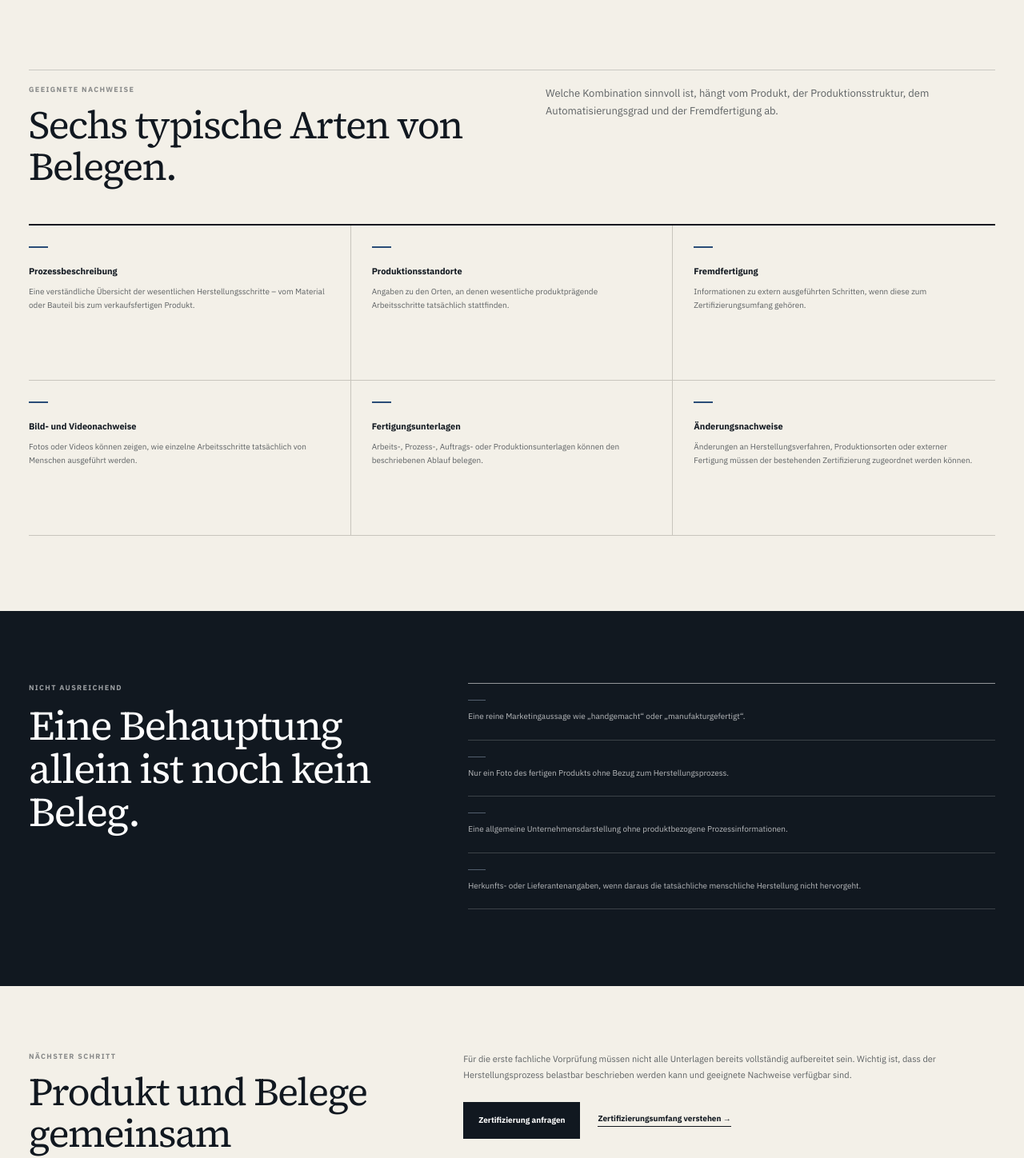
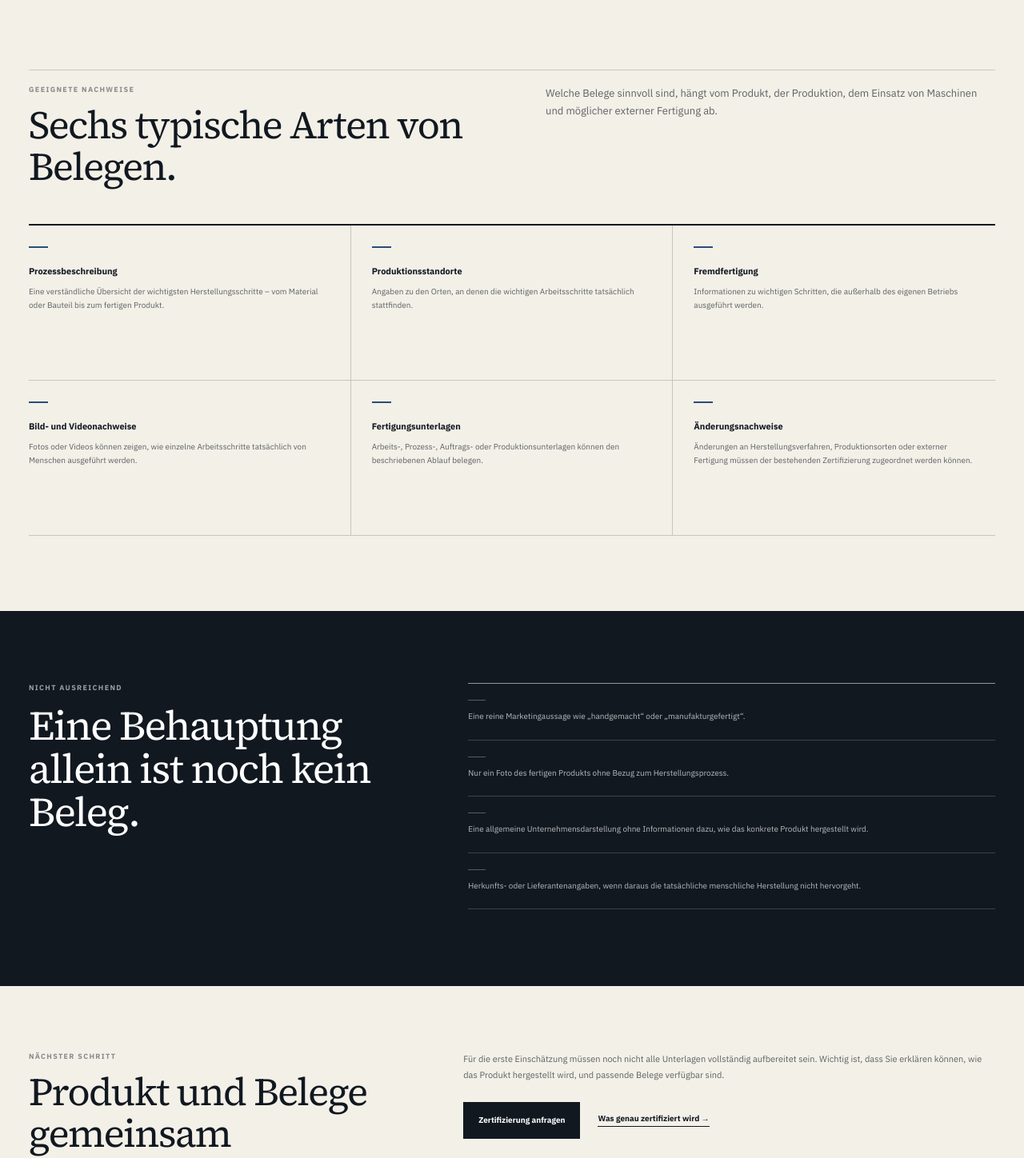
Before and after one commit to dennis-glaser-coder/human-certification-web, a Next.js app: page /leitfaden/nachweise in a window 1280 px wide. Shown: the part 619-2067 px from the top of the page at 80% size. Built offline with nearby package versions, Linux system fonts and the light colour scheme.

Commit message:
Finish evidence guide human copy cleanup

```diff
--- a/src/app/leitfaden/nachweise/page.js
+++ b/src/app/leitfaden/nachweise/page.js
@@ -10,9 +10,9 @@ export const metadata = {
 };
 
 const evidenceTypes = [
-  ['Prozessbeschreibung', 'Eine verständliche Übersicht der wesentlichen Herstellungsschritte – vom Material oder Bauteil bis zum verkaufsfertigen Produkt.'],
-  ['Produktionsstandorte', 'Angaben zu den Orten, an denen wesentliche produktprägende Arbeitsschritte tatsächlich stattfinden.'],
-  ['Fremdfertigung', 'Informationen zu extern ausgeführten Schritten, wenn diese zum Zertifizierungsumfang gehören.'],
+  ['Prozessbeschreibung', 'Eine verständliche Übersicht der wichtigsten Herstellungsschritte – vom Material oder Bauteil bis zum fertigen Produkt.'],
+  ['Produktionsstandorte', 'Angaben zu den Orten, an denen die wichtigen Arbeitsschritte tatsächlich stattfinden.'],
+  ['Fremdfertigung', 'Informationen zu wichtigen Schritten, die außerhalb des eigenen Betriebs ausgeführt werden.'],
   ['Bild- und Videonachweise', 'Fotos oder Videos können zeigen, wie einzelne Arbeitsschritte tatsächlich von Menschen ausgeführt werden.'],
   ['Fertigungsunterlagen', 'Arbeits-, Prozess-, Auftrags- oder Produktionsunterlagen können den beschriebenen Ablauf belegen.'],
   ['Änderungsnachweise', 'Änderungen an Herstellungsverfahren, Produktionsorten oder externer Fertigung müssen der bestehenden Zertifizierung zugeordnet werden können.'],
@@ -21,7 +21,7 @@ const evidenceTypes = [
 const weakEvidence = [
   'Eine reine Marketingaussage wie „handgemacht“ oder „manufakturgefertigt“.',
   'Nur ein Foto des fertigen Produkts ohne Bezug zum Herstellungsprozess.',
-  'Eine allgemeine Unternehmensdarstellung ohne produktbezogene Prozessinformationen.',
+  'Eine allgemeine Unternehmensdarstellung ohne Informationen dazu, wie das konkrete Produkt hergestellt wird.',
   'Herkunfts- oder Lieferantenangaben, wenn daraus die tatsächliche menschliche Herstellung nicht hervorgeht.',
 ];
 
@@ -56,8 +56,7 @@ export default function EvidenceGuidePage() {
             <h2>Sechs typische Arten von Belegen.</h2>
           </div>
           <p>
-            Welche Kombination sinnvoll ist, hängt vom Produkt, der Produktionsstruktur,
-            dem Automatisierungsgrad und der Fremdfertigung ab.
+            Welche Belege sinnvoll sind, hängt vom Produkt, der Produktion, dem Einsatz von Maschinen und möglicher externer Fertigung ab.
           </p>
         </div>
 
@@ -94,12 +93,11 @@ export default function EvidenceGuidePage() {
         </div>
         <div>
           <p>
-            Für die erste fachliche Vorprüfung müssen nicht alle Unterlagen bereits vollständig aufbereitet sein.
-            Wichtig ist, dass der Herstellungsprozess belastbar beschrieben werden kann und geeignete Nachweise verfügbar sind.
+            Für die erste Einschätzung müssen noch nicht alle Unterlagen vollständig aufbereitet sein. Wichtig ist, dass Sie erklären können, wie das Produkt hergestellt wird, und passende Belege verfügbar sind.
           </p>
           <div className="guideLinks">
             <Link className="button primary" href="/fuer-hersteller#zertifizierungsanfrage">Zertifizierung anfragen</Link>
-            <Link className="textLink" href="/leitfaden/zertifizierungsumfang">Zertifizierungsumfang verstehen →</Link>
+            <Link className="textLink" href="/leitfaden/zertifizierungsumfang">Was genau zertifiziert wird →</Link>
           </div>
         </div>
       </section>
```
